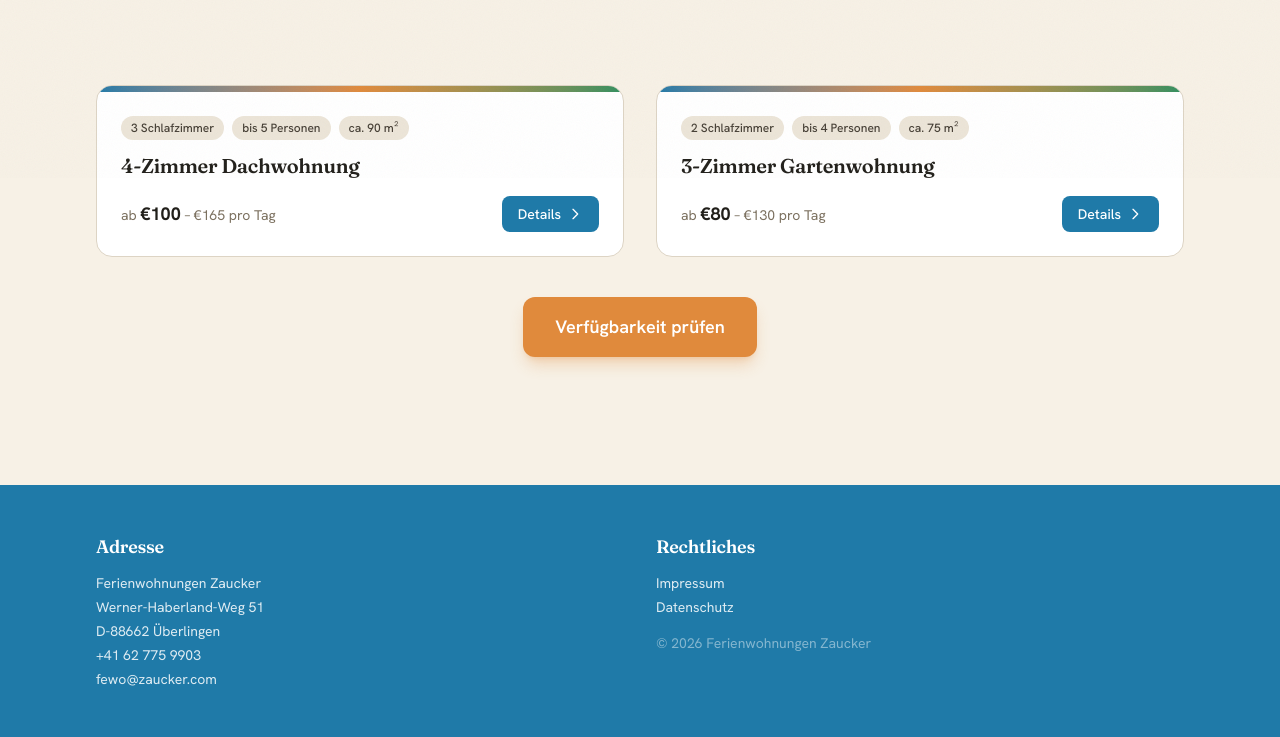
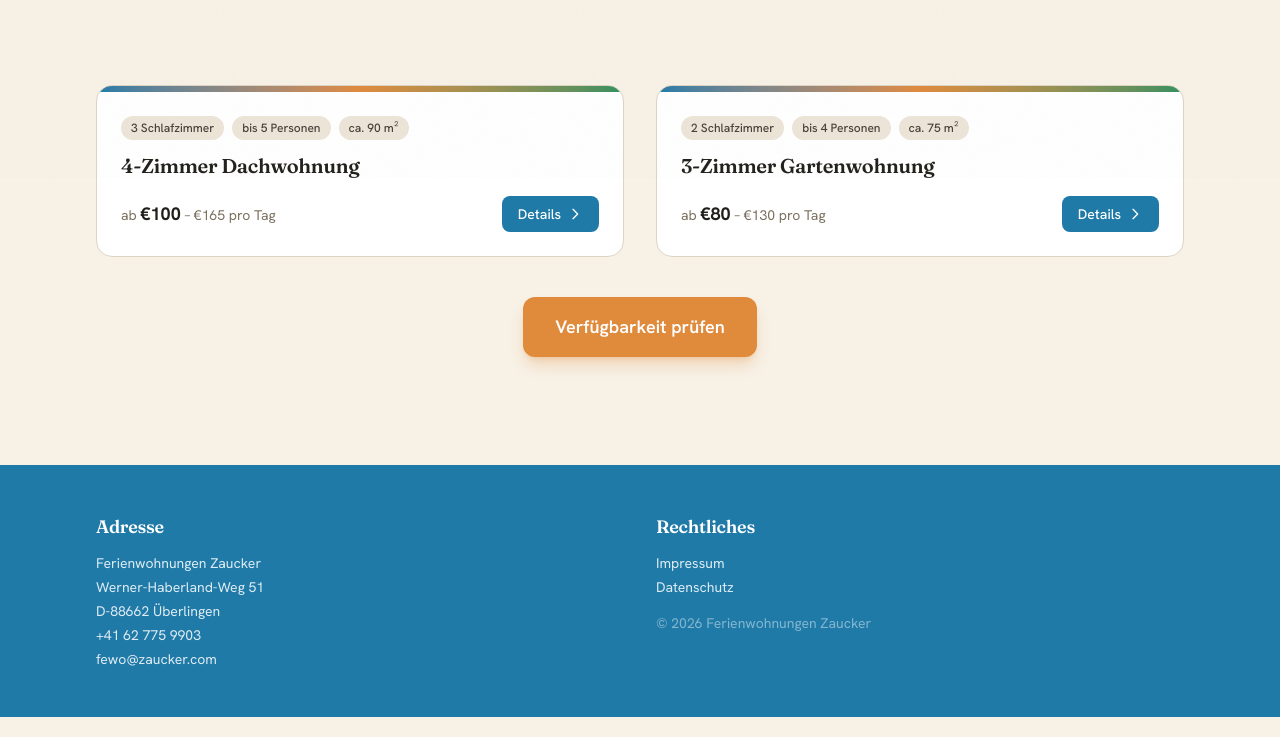
Before and after one commit to zaucker/zaucker.com, an Astro site: page / in a window 1280 px wide. Shown: the part 622-1359 px from the top of the page. Built offline with nearby package versions, Linux system fonts and the light colour scheme; Astro itself is replaced by a stand-in of ours.

Commit message:
Reduce body-to-footer spacing ~1/3 (footer mt-16 → mt-11)

```diff
--- a/src/components/Footer.astro
+++ b/src/components/Footer.astro
@@ -17,7 +17,7 @@ const legal = [
   { label: locale === 'de' ? 'Datenschutz' : 'Privacy Policy', href: pagePath(locale, 'datenschutz') },
 ];
 ---
-<footer class="mt-16 bg-lake text-white/85">
+<footer class="mt-11 bg-lake text-white/85">
   <div class="max-w-6xl mx-auto px-4 sm:px-6 lg:px-8 py-12">
     <div class="grid grid-cols-1 md:grid-cols-2 gap-8">
       <div>
```
